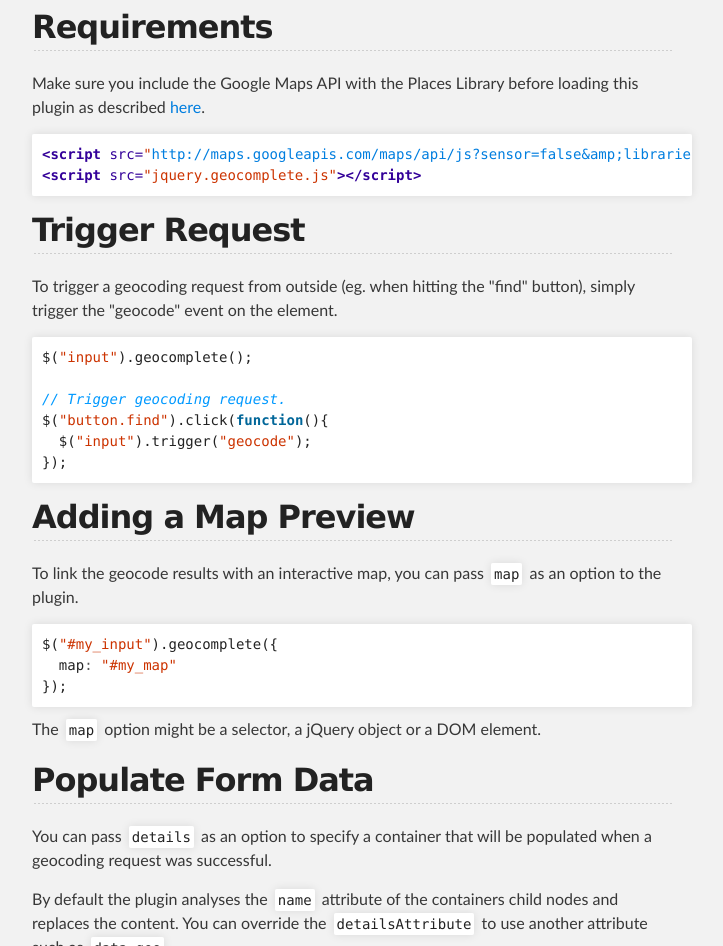
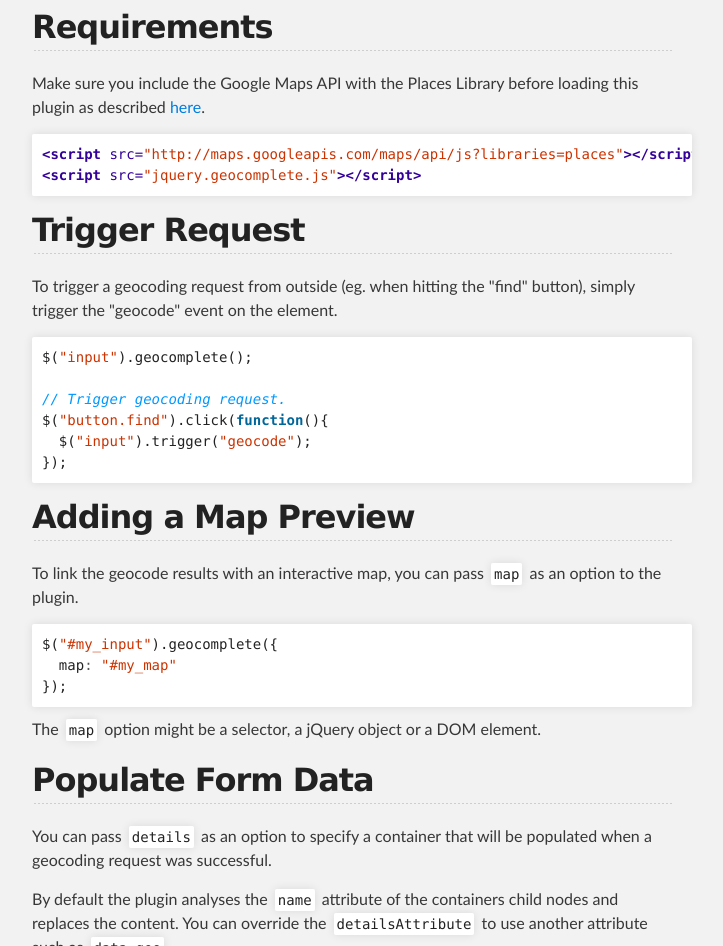
Before and after one commit to ubilabs/geocomplete, a plain HTML site: page index.html in a window 1280 px wide. Shown: the part 1690-2636 px from the top of the page, without its empty margins (288-1011 px from the left). Drawn offline with Linux system fonts and the light colour scheme.

Commit message:
Remove deprecated "sensor" parameter.

```diff
--- a/index.html
+++ b/index.html
@@ -80,7 +80,7 @@
 <p>Make sure you include the Google Maps API with the Places Library before loading this plugin as described <a href="http://code.google.com/intl/de-DE/apis/maps/documentation/javascript/places.html#loading_the_library">here</a>.</p>
 
 <div class="highlight">
-<pre><span class="nt">&lt;script </span><span class="na">src=</span><span class="s">"<a href="http://maps.googleapis.com/maps/api/js?sensor=false&amp;amp;libraries=places">http://maps.googleapis.com/maps/api/js?sensor=false&amp;amp;libraries=places</a>"</span><span class="nt">&gt;&lt;/script&gt;</span>
+<pre><span class="nt">&lt;script </span><span class="na">src=</span><span class="s">"http://maps.googleapis.com/maps/api/js?libraries=places"</span><span class="nt">&gt;&lt;/script&gt;</span>
 <span class="nt">&lt;script </span><span class="na">src=</span><span class="s">"jquery.geocomplete.js"</span><span class="nt">&gt;&lt;/script&gt;</span>
 </pre>
 </div>
```
